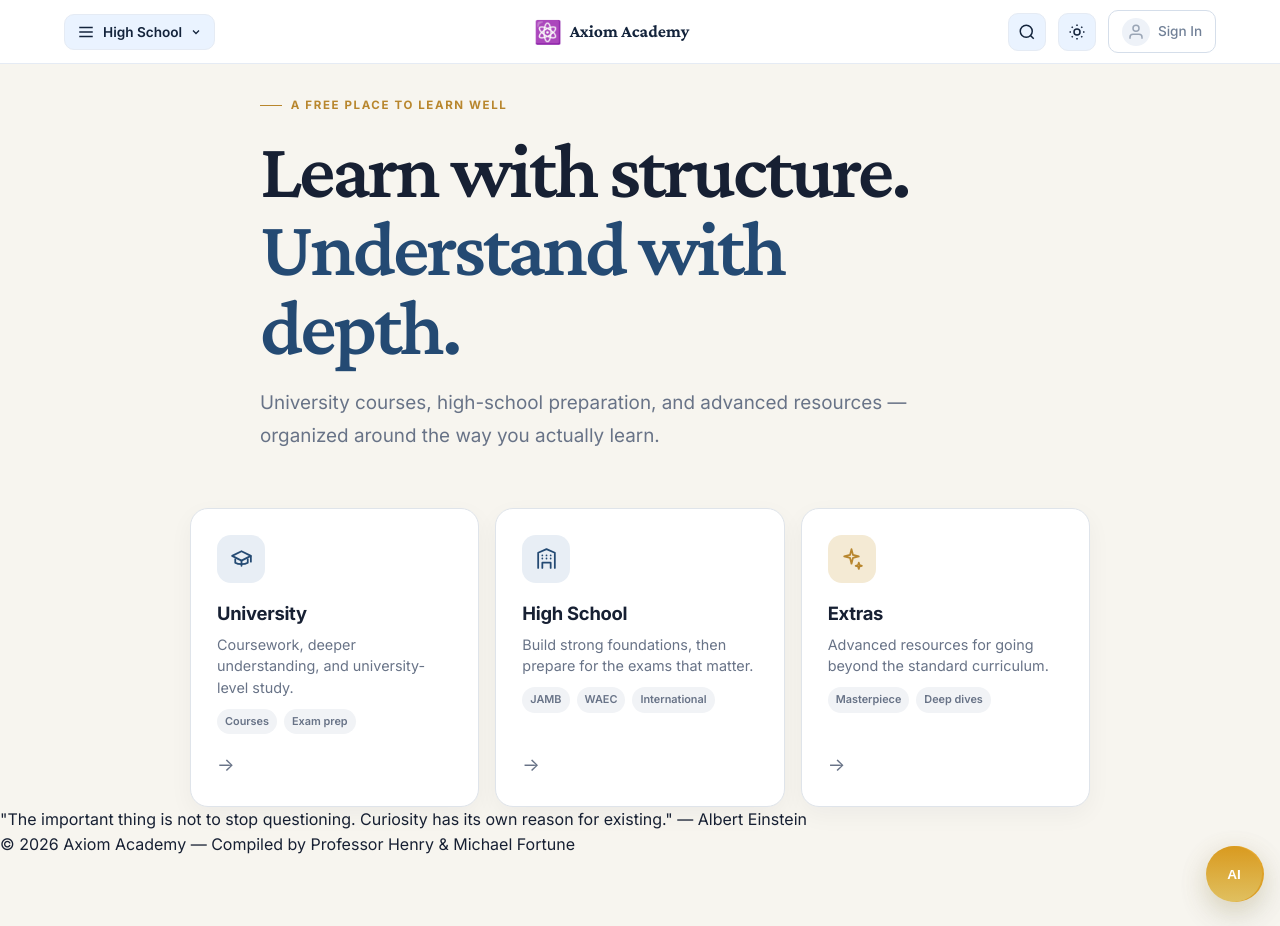
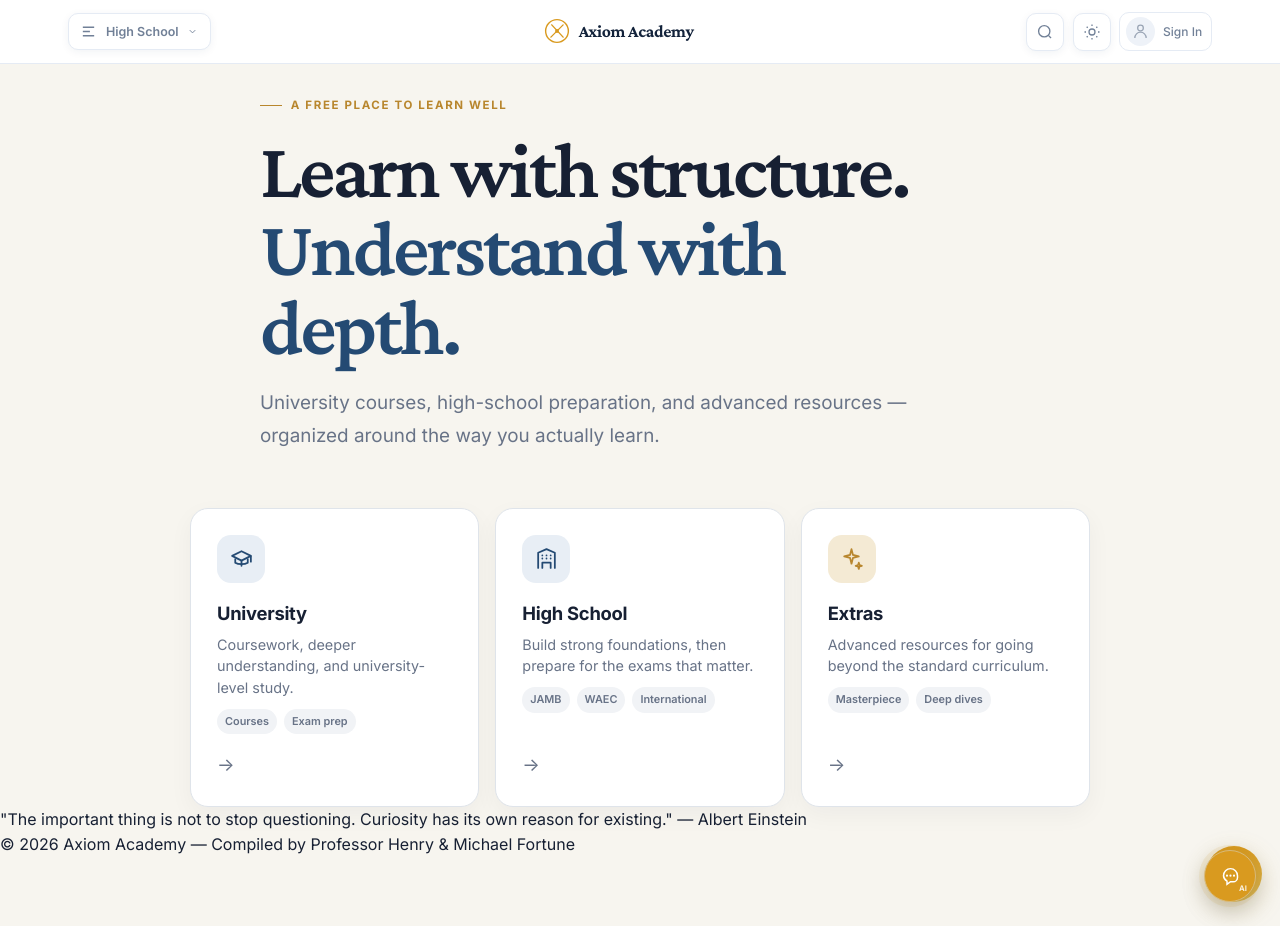
Before and after one commit to michaellegit28/axiom-academy, a Jekyll site: the page built from index.html, in a window 1280 px wide and 926 px high. Built offline with Jekyll 4.4.1, drawn with Linux system fonts in a browser that asks for light colours.

Commit message:
Phase C: refine global navigation, domain selector, bottom nav and AI assistant

```diff
--- a/_includes/nav.html
+++ b/_includes/nav.html
@@ -2,33 +2,47 @@
   <div class="nav-inner">
     <div class="nav-domain" id="nav-domain">
       <button class="nav-domain-btn" id="nav-domain-btn" aria-haspopup="true" aria-expanded="false">
-        <svg width="18" height="18" viewBox="0 0 24 24" fill="none" stroke="currentColor" stroke-width="2"><line x1="3" y1="6" x2="21" y2="6"/><line x1="3" y1="12" x2="21" y2="12"/><line x1="3" y1="18" x2="21" y2="18"/></svg>
+        <svg width="17" height="17" viewBox="0 0 24 24" fill="none" stroke="currentColor" stroke-width="1.8"><path d="M4 6h16M4 12h10M4 18h16"/></svg>
         <span id="nav-domain-label">High School</span>
-        <svg width="12" height="12" viewBox="0 0 24 24" fill="none" stroke="currentColor" stroke-width="2.5"><path d="M6 9l6 6 6-6"/></svg>
+        <svg width="11" height="11" viewBox="0 0 24 24" fill="none" stroke="currentColor" stroke-width="2"><path d="m6 9 6 6 6-6"/></svg>
       </button>
       <div class="nav-domain-menu" id="nav-domain-menu" role="menu">
-        <a href="{{ '/university/' | relative_url }}" class="nav-domain-item" role="menuitem" data-domain="university"><span class="nav-domain-icon">🎓</span><span><b>University</b><small>Courses &amp; exam prep</small></span></a>
-        <a href="{{ '/high-school/' | relative_url }}" class="nav-domain-item" role="menuitem" data-domain="high-school"><span class="nav-domain-icon">🏫</span><span><b>High School</b><small>JAMB · WAEC · International</small></span></a>
-        <a href="{{ '/extras/' | relative_url }}" class="nav-domain-item" role="menuitem" data-domain="extras"><span class="nav-domain-icon">✨</span><span><b>Extras</b><small>Complete Physics Masterpiece &amp; more</small></span></a>
+        <div class="nav-menu-heading">Learning domain</div>
+        <a href="{{ '/university/' | relative_url }}" class="nav-domain-item" role="menuitem" data-domain="university"><span class="nav-domain-icon nav-icon-university"><svg viewBox="0 0 24 24" fill="none" stroke="currentColor" stroke-width="1.7"><path d="m3 9 9-5 9 5-9 5-9-5Z"/><path d="M7 11v5c2.7 2 7.3 2 10 0v-5M21 10v6"/></svg></span><span><b>University</b><small>Courses &amp; exam preparation</small></span></a>
+        <a href="{{ '/high-school/' | relative_url }}" class="nav-domain-item" role="menuitem" data-domain="high-school"><span class="nav-domain-icon nav-icon-school"><svg viewBox="0 0 24 24" fill="none" stroke="currentColor" stroke-width="1.7"><path d="M4 21V5a2 2 0 0 1 2-2h9a2 2 0 0 1 2 2v16M2 21h20M8 7h4M8 11h4M8 15h4"/></svg></span><span><b>High School</b><small>JAMB · WAEC · International</small></span></a>
+        <a href="{{ '/extras/' | relative_url }}" class="nav-domain-item" role="menuitem" data-domain="extras"><span class="nav-domain-icon nav-icon-extras"><svg viewBox="0 0 24 24" fill="none" stroke="currentColor" stroke-width="1.7"><path d="m12 3 1.4 5.6L19 10l-5.6 1.4L12 17l-1.4-5.6L5 10l5.6-1.4L12 3ZM19 16l.7 2.3L22 19l-2.3.7L19 22l-.7-2.3L16 19l2.3-.7L19 16Z"/></svg></span><span><b>Extras</b><small>Masterpiece &amp; advanced resources</small></span></a>
       </div>
     </div>
-    <a href="{{ '/' | relative_url }}" class="nav-brand"><span class="nav-logo">⚛️</span><span class="nav-brand-text">Axiom Academy</span></a>
+
+    <a href="{{ '/' | relative_url }}" class="nav-brand" aria-label="Axiom Academy home"><span class="nav-logo" aria-hidden="true"><svg viewBox="0 0 32 32" fill="none"><circle cx="16" cy="16" r="13" stroke="currentColor" stroke-width="1.6"/><path d="M9 23 23 9M10 9l13 14" stroke="currentColor" stroke-width="1.6" stroke-linecap="round"/><circle cx="16" cy="16" r="2.2" fill="currentColor"/></svg></span><span class="nav-brand-text">Axiom Academy</span></a>
+
     <div class="nav-actions">
-      <a href="{{ '/search/' | relative_url }}" class="nav-search-btn" aria-label="Search" title="Search"><svg width="18" height="18" viewBox="0 0 24 24" fill="none" stroke="currentColor" stroke-width="2"><circle cx="11" cy="11" r="8"/><line x1="21" y1="21" x2="16.65" y2="16.65"/></svg></a>
-      <button class="theme-toggle" id="theme-toggle" aria-label="Toggle dark mode" title="Toggle dark mode"><svg class="icon-sun" width="18" height="18" viewBox="0 0 24 24" fill="none" stroke="currentColor" stroke-width="2"><circle cx="12" cy="12" r="4"/><path d="M12 2v2M12 20v2M4.93 4.93l1.41 1.41M17.66 17.66l1.41 1.41M2 12h2M20 12h2M4.93 19.07l1.41-1.41M17.66 6.34l1.41-1.41"/></svg><svg class="icon-moon" width="18" height="18" viewBox="0 0 24 24" fill="none" stroke="currentColor" stroke-width="2"><path d="M21 12.79A9 9 0 1111.21 3 7 7 0 0021 12.79z"/></svg></button>
-      <a href="{{ '/profile/' | relative_url }}" class="nav-profile" id="nav-profile"><div class="profile-avatar" id="profile-avatar"><svg width="18" height="18" viewBox="0 0 24 24" fill="none" stroke="currentColor" stroke-width="2"><path d="M20 21v-2a4 4 0 00-4-4H8a4 4 0 00-4 4v2"/><circle cx="12" cy="7" r="4"/></svg></div><span class="profile-name" id="profile-name">Sign In</span></a>
+      <a href="{{ '/search/' | relative_url }}" class="nav-search-btn" aria-label="Search" title="Search"><svg width="18" height="18" viewBox="0 0 24 24" fill="none" stroke="currentColor" stroke-width="1.8"><circle cx="11" cy="11" r="7.5"/><path d="m20 20-3.5-3.5"/></svg></a>
+      <button class="theme-toggle" id="theme-toggle" aria-label="Toggle dark mode" title="Toggle dark mode"><svg class="icon-sun" width="18" height="18" viewBox="0 0 24 24" fill="none" stroke="currentColor" stroke-width="1.7"><circle cx="12" cy="12" r="4"/><path d="M12 2v2M12 20v2M4.9 4.9l1.4 1.4M17.7 17.7l1.4 1.4M2 12h2M20 12h2M4.9 19.1l1.4-1.4M17.7 6.3l1.4-1.4"/></svg><svg class="icon-moon" width="18" height="18" viewBox="0 0 24 24" fill="none" stroke="currentColor" stroke-width="1.7"><path d="M20.5 15.2A8.8 8.8 0 0 1 8.8 3.5 9.5 9.5 0 1 0 20.5 15.2Z"/></svg></button>
+      <a href="{{ '/profile/' | relative_url }}" class="nav-profile" id="nav-profile"><div class="profile-avatar" id="profile-avatar"><svg width="17" height="17" viewBox="0 0 24 24" fill="none" stroke="currentColor" stroke-width="1.8"><path d="M20 21a8 8 0 0 0-16 0"/><circle cx="12" cy="7" r="4"/></svg></div><span class="profile-name" id="profile-name">Sign In</span></a>
     </div>
   </div>
 </nav>
 
-<nav class="mobile-nav" id="mobile-nav">
-  <a href="{{ '/' | relative_url }}" class="mobile-tab {% if page.permalink == '/' %}active{% endif %}"><svg width="22" height="22" viewBox="0 0 24 24" fill="none" stroke="currentColor" stroke-width="2"><path d="M3 9l9-7 9 7v11a2 2 0 01-2 2H5a2 2 0 01-2-2z"/></svg><span>Home</span></a>
-  <a href="#" class="mobile-tab" id="mobile-study-link" data-role="study"><svg width="22" height="22" viewBox="0 0 24 24" fill="none" stroke="currentColor" stroke-width="2"><path d="M2 3h6a4 4 0 014 4v14a3 3 0 00-3-3H2z"/><path d="M22 3h-6a4 4 0 00-4 4v14a3 3 0 013-3h7z"/></svg><span>Study</span></a>
-  <a href="#" class="mobile-tab" id="mobile-quiz-link" data-role="quiz"><svg width="22" height="22" viewBox="0 0 24 24" fill="none" stroke="currentColor" stroke-width="2"><path d="M9 11l3 3L22 4"/><path d="M21 12v7a2 2 0 01-2 2H5a2 2 0 01-2-2V5a2 2 0 012-2h11"/></svg><span>Quiz</span></a>
-  <a href="#" class="mobile-tab" id="mobile-progress-link" data-role="progress"><svg width="22" height="22" viewBox="0 0 24 24" fill="none" stroke="currentColor" stroke-width="2"><path d="M18 20V10M12 20V4M6 20v-6"/></svg><span>Progress</span></a>
+<nav class="mobile-nav" id="mobile-nav" aria-label="Primary navigation">
+  <a href="{{ '/' | relative_url }}" class="mobile-tab {% if page.permalink == '/' %}active{% endif %}"><svg width="21" height="21" viewBox="0 0 24 24" fill="none" stroke="currentColor" stroke-width="1.8"><path d="m3 10 9-7 9 7v10a2 2 0 0 1-2 2H5a2 2 0 0 1-2-2V10Z"/><path d="M9 22v-7h6v7"/></svg><span>Home</span></a>
+  <a href="#" class="mobile-tab" id="mobile-study-link" data-role="study"><svg width="21" height="21" viewBox="0 0 24 24" fill="none" stroke="currentColor" stroke-width="1.8"><path d="M3 5.5A2.5 2.5 0 0 1 5.5 3H11v16H5.5A2.5 2.5 0 0 0 3 21V5.5ZM21 5.5A2.5 2.5 0 0 0 18.5 3H13v16h5.5A2.5 2.5 0 0 1 21 21V5.5Z"/></svg><span>Study</span></a>
+  <a href="#" class="mobile-tab" id="mobile-quiz-link" data-role="quiz"><svg width="21" height="21" viewBox="0 0 24 24" fill="none" stroke="currentColor" stroke-width="1.8"><rect x="4" y="3" width="16" height="18" rx="2"/><path d="m8 12 2.5 2.5L16 9M8 7h5"/></svg><span>Quiz</span></a>
+  <a href="#" class="mobile-tab" id="mobile-progress-link" data-role="progress"><svg width="21" height="21" viewBox="0 0 24 24" fill="none" stroke="currentColor" stroke-width="1.8"><path d="M5 20V10M12 20V4M19 20v-7"/><path d="M3 20h18"/></svg><span>Progress</span></a>
 </nav>
 
-<div class="ai-fab" id="ai-fab" title="Ask Axiom AI"><span>🤖</span></div>
+<button class="ai-fab" id="ai-fab" title="Ask Axiom AI" aria-label="Ask Axiom AI"><svg viewBox="0 0 24 24" fill="none" stroke="currentColor" stroke-width="1.7"><path d="M12 3a8 8 0 0 1 8 8v2a5 5 0 0 1-5 5h-3l-4 3v-3.7A7.9 7.9 0 0 1 4 11a8 8 0 0 1 8-8Z"/><path d="M8 11h.01M12 11h.01M16 11h.01" stroke-width="2.4" stroke-linecap="round"/></svg><span>AI</span></button>
+
+<style>
+.nav-domain-btn,.nav-search-btn,.theme-toggle{border:1px solid var(--border-subtle);background:var(--bg-card);color:var(--text-secondary);box-shadow:var(--shadow-sm)}
+.nav-domain-btn{display:flex;align-items:center;gap:.55rem;padding:.55rem .7rem;border-radius:10px;font:600 .78rem var(--font-sans);cursor:pointer;transition:.2s ease}.nav-domain-btn:hover,.nav-search-btn:hover,.theme-toggle:hover{border-color:var(--border-medium);color:var(--text-primary);background:var(--bg-hover)}
+.nav-domain-menu{min-width:290px;padding:.5rem;top:calc(100% + .65rem);border:1px solid var(--border-medium);background:var(--bg-elevated);box-shadow:var(--shadow-lg);border-radius:16px}.nav-menu-heading{padding:.55rem .7rem .45rem;color:var(--text-muted);font-size:.66rem;font-weight:700;text-transform:uppercase;letter-spacing:.12em}.nav-domain-item{border-radius:11px;padding:.7rem;gap:.75rem}.nav-domain-item:hover{background:var(--bg-hover)}.nav-domain-icon{width:34px;height:34px;border:1px solid var(--border-subtle);border-radius:9px;display:grid;place-items:center;background:var(--bg-card)}.nav-domain-icon svg{width:18px;height:18px}.nav-domain-item b{font-size:.82rem}.nav-domain-item small{font-size:.68rem;margin-top:.1rem;color:var(--text-muted)}
+.nav-logo{width:28px;height:28px;color:var(--accent-masterclass);display:grid;place-items:center}.nav-logo svg{width:100%;height:100%}.nav-brand-text{letter-spacing:-.02em}.nav-actions{gap:.55rem}.nav-search-btn,.theme-toggle{width:38px;height:38px;padding:0;border-radius:10px;display:grid;place-items:center;text-decoration:none;cursor:pointer}.nav-profile{padding:.28rem .55rem .28rem .35rem;border-color:var(--border-subtle);border-radius:10px}.profile-avatar{background:var(--bg-tertiary);width:29px;height:29px}.profile-name{font-size:.75rem}
+.mobile-nav{background:color-mix(in srgb,var(--bg-primary) 92%,transparent);border-top-color:var(--border-medium);height:64px}.mobile-tab{gap:.22rem;font-size:.62rem;letter-spacing:.01em}.mobile-tab.active{color:var(--accent-masterclass);font-weight:700}.mobile-tab.active svg{filter:drop-shadow(0 0 5px color-mix(in srgb,var(--accent-masterclass) 28%,transparent))}
+.ai-fab{position:fixed;right:max(1rem,env(safe-area-inset-right));bottom:calc(var(--mobile-nav-height) + 1rem);z-index:1100;width:52px;height:52px;border-radius:50%;border:1px solid color-mix(in srgb,var(--accent-masterclass) 55%,var(--border-medium));background:var(--accent-masterclass);color:#fff;display:flex;align-items:center;justify-content:center;gap:0;box-shadow:0 8px 24px rgba(0,0,0,.2),0 0 0 5px color-mix(in srgb,var(--accent-masterclass) 10%,transparent);cursor:pointer;transition:transform .2s ease,box-shadow .2s ease}.ai-fab:hover{transform:translateY(-2px);box-shadow:0 12px 28px rgba(0,0,0,.24),0 0 0 7px color-mix(in srgb,var(--accent-masterclass) 12%,transparent)}.ai-fab svg{width:21px;height:21px}.ai-fab span{position:absolute;font:700 .48rem var(--font-sans);bottom:8px;right:8px;opacity:.85}.ai-fab:focus-visible,.nav-domain-btn:focus-visible,.nav-search-btn:focus-visible,.theme-toggle:focus-visible,.mobile-tab:focus-visible{outline:2px solid var(--accent-masterclass);outline-offset:2px}
+@media (min-width:769px){.ai-fab{bottom:1.5rem;right:1.5rem}.mobile-nav{display:none}.nav-domain-menu{position:absolute}.nav-domain{position:relative}.nav-inner{padding:0 1.75rem}}
+@media (max-width:768px){.nav-domain-btn span:first-of-type{display:block;font-size:0;width:17px}.nav-domain-btn{padding:.55rem .65rem}.nav-brand{margin-left:auto;margin-right:auto}.nav-actions{gap:.35rem}.nav-profile{padding:.28rem}.profile-name{display:none}.nav-search-btn,.theme-toggle{width:36px;height:36px}.nav-domain-menu{left:0;right:auto;max-width:calc(100vw - 2rem)}.ai-fab{bottom:calc(var(--mobile-nav-height) + 1rem)}}
+</style>
 
 <script type="module">
 import { getState, setDomain, setActivity, subscribe } from "{{ '/assets/js/axiom-state.js' | relative_url }}";
@@ -45,67 +59,21 @@
     quiz: function() { return '{{ "/quiz/" | relative_url }}'; },
     progress: function() { return '{{ "/profile/analytics/" | relative_url }}'; }
   };
-
   function applyState(state) {
     var meta = domainMeta[state.domain] || domainMeta['high-school'];
-    var label = document.getElementById('nav-domain-label');
-    if (label) label.textContent = meta.label;
-
-    var study = document.getElementById('mobile-study-link');
-    var quiz = document.getElementById('mobile-quiz-link');
-    var progress = document.getElementById('mobile-progress-link');
-    if (study) study.href = activityRoutes.study(state.domain);
-    if (quiz) quiz.href = activityRoutes.quiz(state.domain);
-    if (progress) progress.href = activityRoutes.progress(state.domain);
-
-    [study, quiz, progress].forEach(function(link) {
-      if (link) link.classList.toggle('active', link.dataset.role === state.activity);
-    });
+    var label = document.getElementById('nav-domain-label'); if (label) label.textContent = meta.label;
+    var study = document.getElementById('mobile-study-link'), quiz = document.getElementById('mobile-quiz-link'), progress = document.getElementById('mobile-progress-link');
+    if (study) study.href = activityRoutes.study(state.domain); if (quiz) quiz.href = activityRoutes.quiz(state.domain); if (progress) progress.href = activityRoutes.progress(state.domain);
+    [study, quiz, progress].forEach(function(link) { if (link) link.classList.toggle('active', link.dataset.role === state.activity); });
   }
-
-  var savedTheme = localStorage.getItem('axiom-theme');
-  if (savedTheme === 'dark') root.setAttribute('data-theme', 'dark');
-
+  var savedTheme = localStorage.getItem('axiom-theme'); if (savedTheme === 'dark') root.setAttribute('data-theme','dark');
   document.addEventListener('DOMContentLoaded', function() {
-    applyState(getState());
-    subscribe(applyState);
-
-    var toggle = document.getElementById('theme-toggle');
-    if (toggle) toggle.addEventListener('click', function() {
-      var dark = root.getAttribute('data-theme') === 'dark';
-      root.toggleAttribute('data-theme', !dark);
-      localStorage.setItem('axiom-theme', dark ? 'light' : 'dark');
-    });
-
-    var domainBtn = document.getElementById('nav-domain-btn');
-    var domainMenu = document.getElementById('nav-domain-menu');
-    if (domainBtn && domainMenu) {
-      domainBtn.addEventListener('click', function(e) {
-        e.stopPropagation();
-        var open = domainMenu.classList.toggle('open');
-        domainBtn.setAttribute('aria-expanded', String(open));
-      });
-      document.addEventListener('click', function() {
-        domainMenu.classList.remove('open');
-        domainBtn.setAttribute('aria-expanded', 'false');
-      });
-      domainMenu.querySelectorAll('.nav-domain-item').forEach(function(item) {
-        item.addEventListener('click', function() { setDomain(item.dataset.domain); });
-      });
-    }
-
-    document.querySelectorAll('[data-role]').forEach(function(link) {
-      link.addEventListener('click', function() {
-        if (link.dataset.role) setActivity(link.dataset.role);
-      });
-    });
-
-    var fab = document.getElementById('ai-fab');
-    if (fab) fab.addEventListener('click', function() {
-      var widget = document.getElementById('ai-chat-widget') || document.querySelector('.ai-chat-toggle');
-      if (widget && widget.click) widget.click();
-      else window.location.hash = '#ai-chat';
-    });
+    applyState(getState()); subscribe(applyState);
+    var toggle = document.getElementById('theme-toggle'); if (toggle) toggle.addEventListener('click', function() { var dark = root.getAttribute('data-theme') === 'dark'; if (dark) root.removeAttribute('data-theme'); else root.setAttribute('data-theme','dark'); localStorage.setItem('axiom-theme', dark ? 'light' : 'dark'); });
+    var domainBtn = document.getElementById('nav-domain-btn'), domainMenu = document.getElementById('nav-domain-menu');
+    if (domainBtn && domainMenu) { domainBtn.addEventListener('click',function(e){e.stopPropagation();var open=domainMenu.classList.toggle('open');domainBtn.setAttribute('aria-expanded',String(open));}); document.addEventListener('click',function(){domainMenu.classList.remove('open');domainBtn.setAttribute('aria-expanded','false');}); domainMenu.querySelectorAll('.nav-domain-item').forEach(function(item){item.addEventListener('click',function(){setDomain(item.dataset.domain);});}); }
+    document.querySelectorAll('[data-role]').forEach(function(link){link.addEventListener('click',function(){setActivity(link.dataset.role);});});
+    var fab=document.getElementById('ai-fab'); if(fab) fab.addEventListener('click',function(){var widget=document.getElementById('ai-chat-widget')||document.querySelector('.ai-chat-toggle');if(widget&&widget.click)widget.click();else window.location.hash='#ai-chat';});
   });
 })();
 </script>
```
